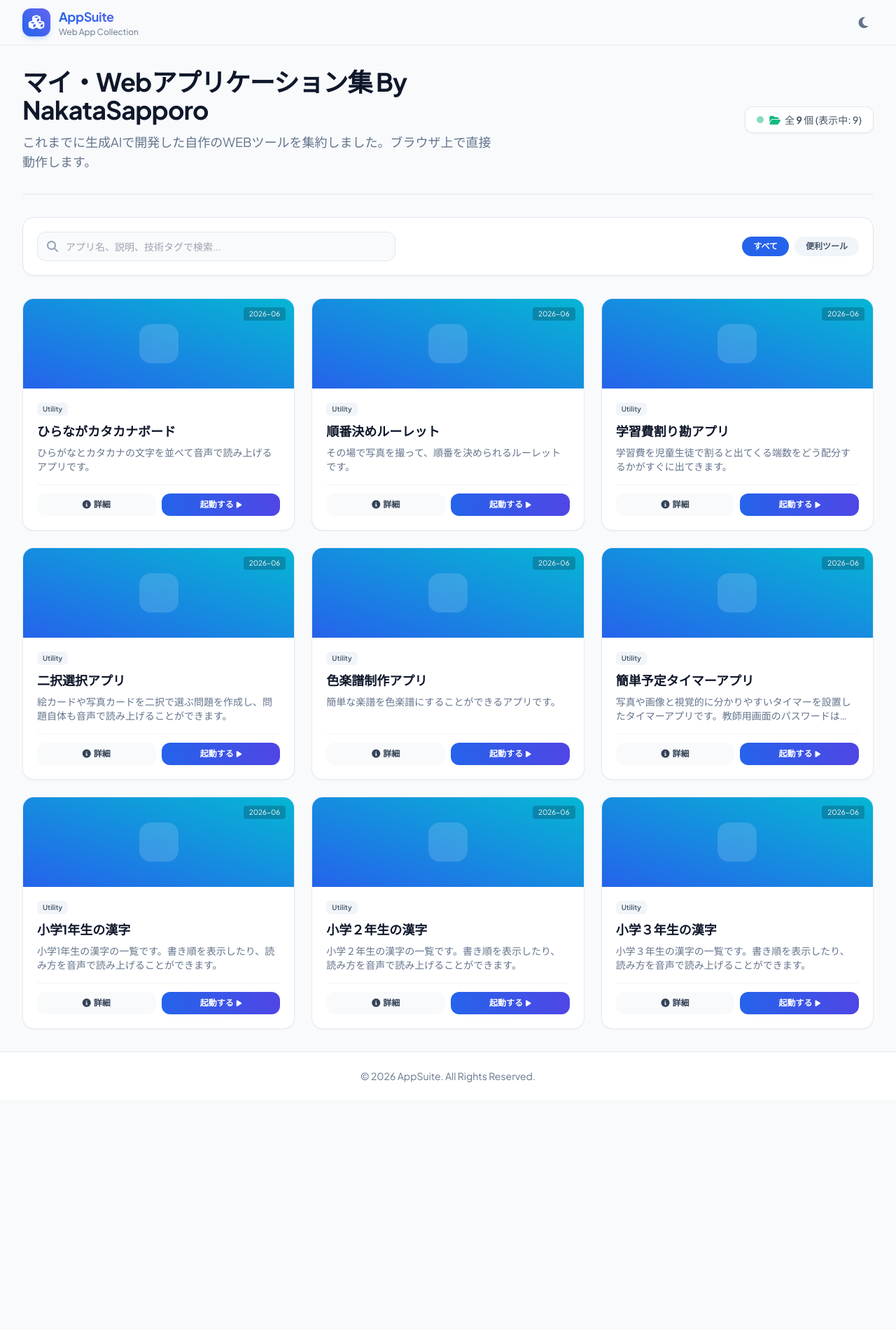
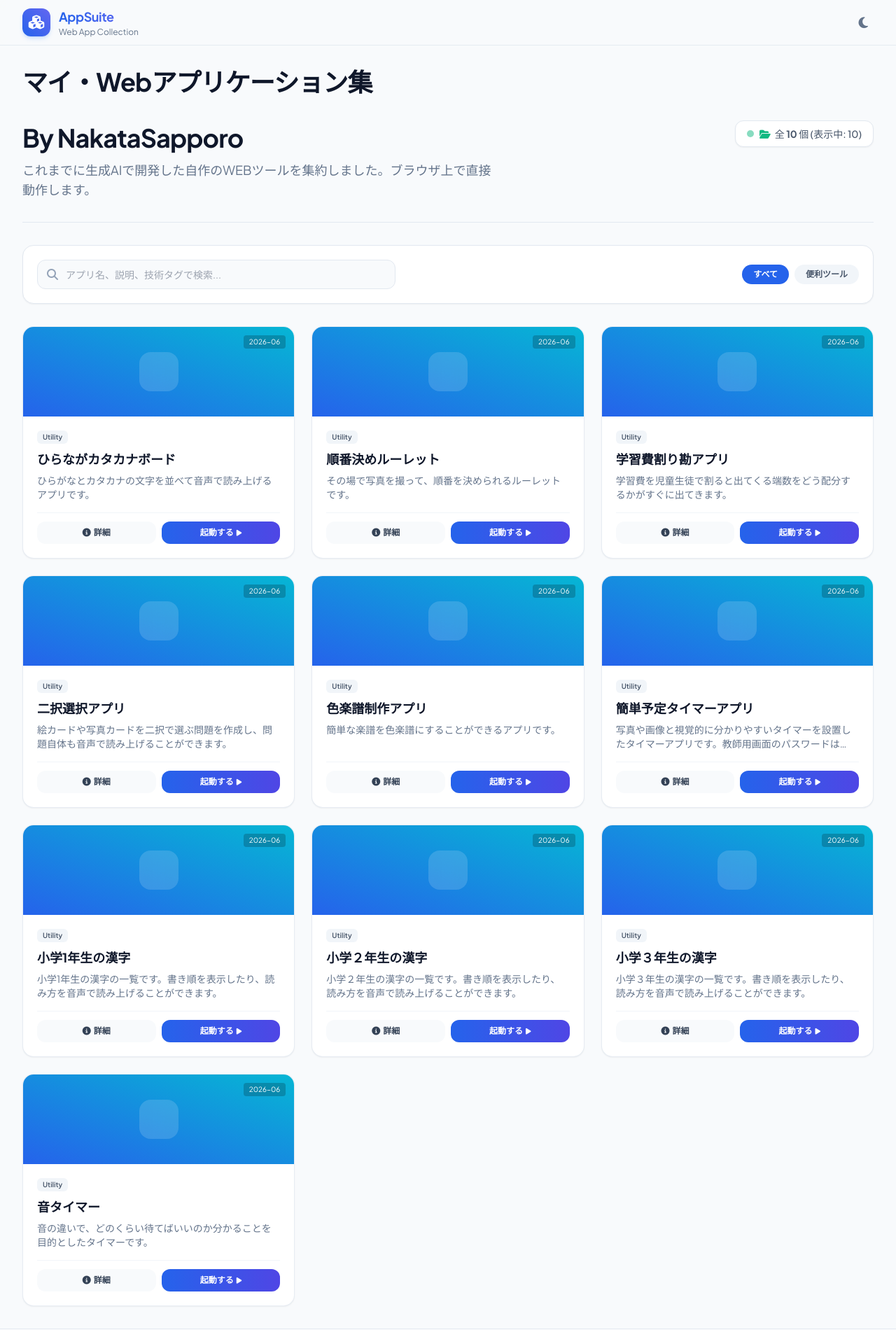
Before and after one commit to nakatasapporo-create/nakatasapporo-create.github.io, a plain HTML site: page index.html in a window 1280 px wide. Shown: the top 1900 px of the page at 70% size. Before the commit the page ends 1571 px from the top, so only its background shows below. Drawn offline with nearby package versions, Linux system fonts and the light colour scheme.

Commit message:
Update index.html

```diff
--- a/index.html
+++ b/index.html
@@ -55,7 +55,7 @@
 
     <div class="text-center md:text-left md:flex md:items-center md:justify-between border-b border-slate-200 dark:border-slate-800 pb-8 mb-8">
       <div class="max-w-2xl">
-        <h2 class="text-3xl font-extrabold tracking-tight text-slate-900 dark:text-white sm:text-4xl">マイ・Webアプリケーション集 By NakataSapporo</h2>
+        <h2 class="text-3xl font-extrabold tracking-tight text-slate-900 dark:text-white sm:text-4xl">マイ・Webアプリケーション集<BR></BR>By NakataSapporo</h2>
         <p class="mt-3 text-lg text-slate-500 dark:text-slate-400">これまでに生成AIで開発した自作のWEBツールを集約しました。ブラウザ上で直接動作します。</p>
       </div>
       <div class="mt-6 md:mt-0 flex flex-wrap justify-center gap-4 text-sm font-medium">
@@ -224,6 +224,17 @@
         gradient: "from-blue-600 to-cyan-500",
         releaseDate: "2026-06"
       },
+      {
+        id: "onseitimer",
+        title: "音タイマー",
+        description: "音の違いで、どのくらい待てばいいのか分かることを目的としたタイマーです。",
+        category: "utility",
+        tags: ["Utility"],
+        icon: "fa-solid fa-chart-kanban",
+        path: "https://nakatasapporo-create.github.io/onseitimer/",
+        gradient: "from-blue-600 to-cyan-500",
+        releaseDate: "2026-06"
+      },
     ];
 
     // カテゴリの日本語マップ
```
